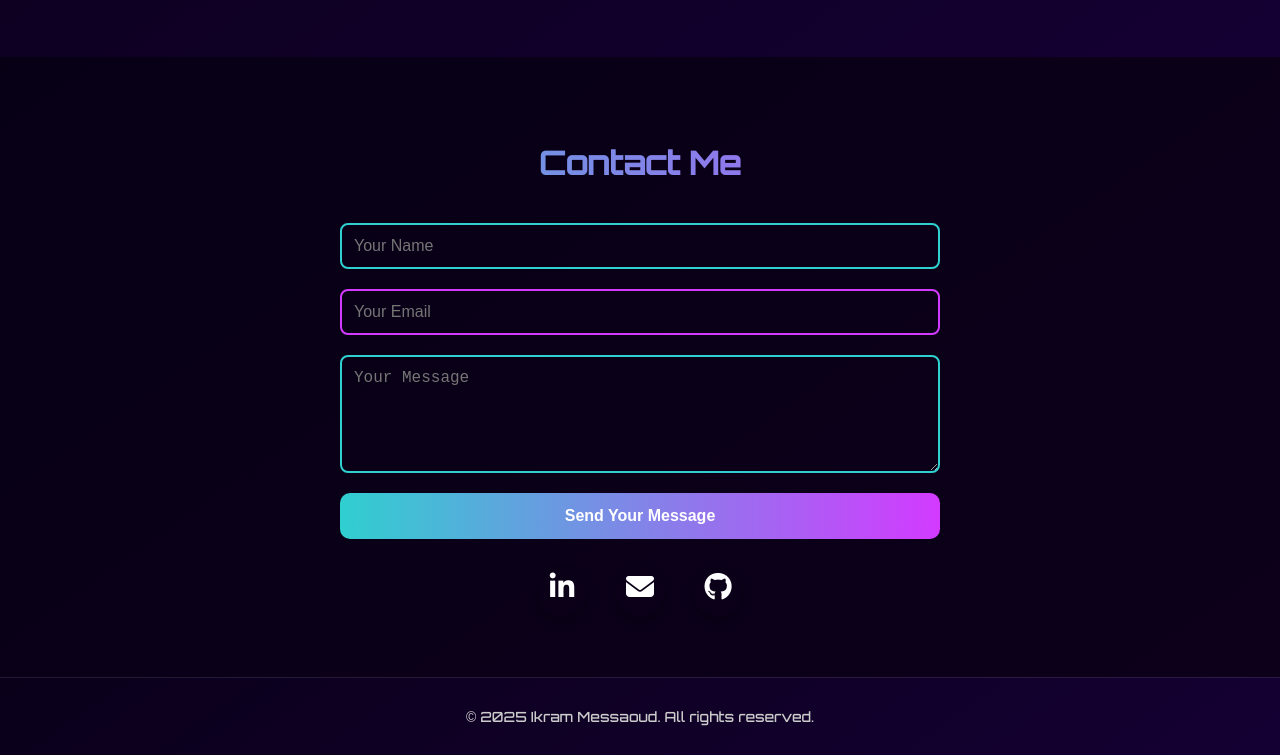
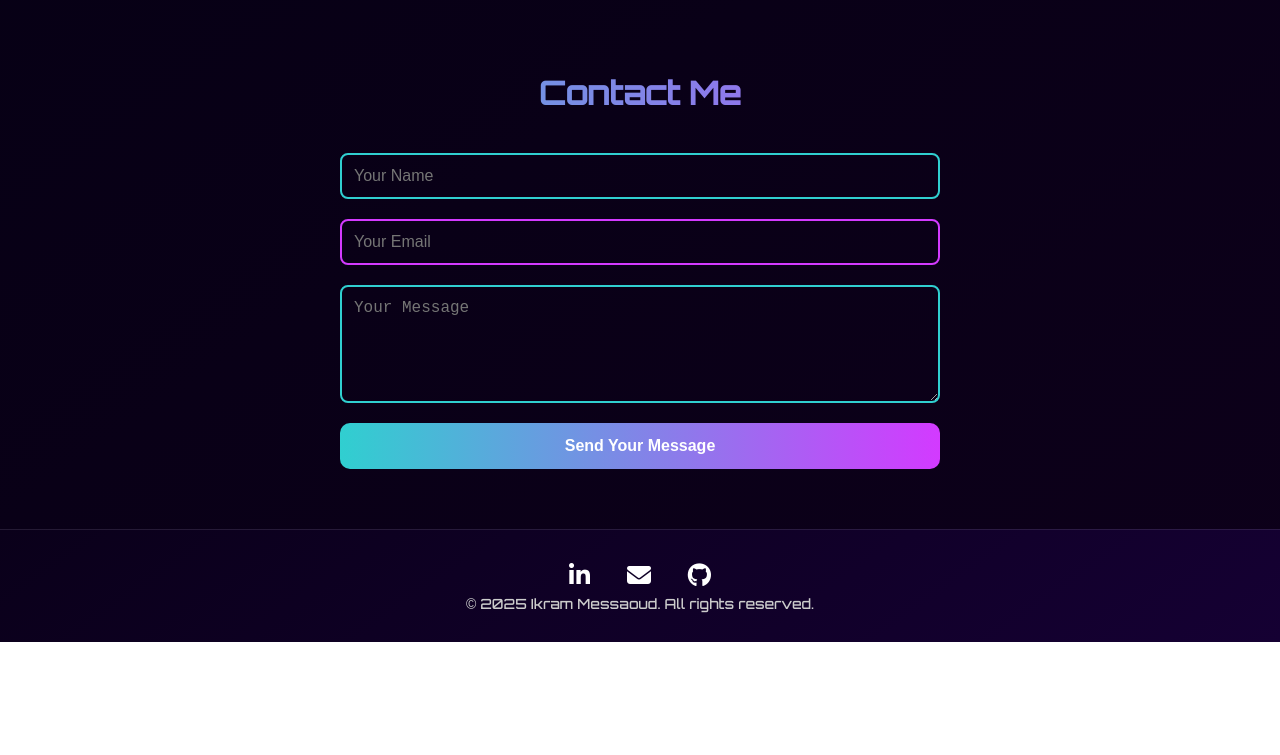
Before and after one commit to ikram713/My-portfolio, a plain HTML site: page index.html in a window 1280 px wide. Shown: the part 1764-2519 px from the top of the page. After the commit the page ends 2406 px from the top, so only its background shows below. Drawn offline with Linux system fonts and the light colour scheme.

Commit message:
last commit

```diff
--- a/index.html
+++ b/index.html
@@ -281,6 +281,40 @@
       transition: box-shadow 0.3s ease, border-color 0.3s ease;
     }
 
+    .footer-icons {
+  margin-bottom: 15px;
+}
+
+.footer-icons a {
+  font-size: 24px;
+  margin: 0 15px;
+  color: white;
+  text-decoration: none;
+  transition: transform 0.3s ease, color 0.3s ease;
+}
+
+.footer-icons a:hover {
+  transform: scale(1.2);
+  background: linear-gradient(90deg, #30cfd0, #d33aff);
+  -webkit-background-clip: text;
+  -webkit-text-fill-color: transparent;
+}
+
+.site-footer {
+  background: linear-gradient(145deg, #0a001a, #150033);
+  color: #ccc;
+  text-align: center;
+  padding: 10px 20px; /* ⬅️ Reduced from 30px to 10px */
+  font-size: 14px;
+  border-top: 1px solid rgba(255, 255, 255, 0.1);
+}
+
+.footer-icons {
+  margin-bottom: 5px; /* ⬅️ Was 15px, now smaller */
+}
+
+
+
     /* 🌐 Responsive Navbar Only */
     @media (max-width: 768px) {
       .nav-toggle {
@@ -322,7 +356,7 @@
     </div>
   </nav>
 
-  <header><span>Ikram Messaoud</span></header>
+  <!-- <header><span>Ikram Messaoud</span></header> -->
   <div class="profile-pic"><img src="profile.jpg" alt="Profile" /></div>
 
   <h1>IKRAM<br>Messaoud</h1>
@@ -343,10 +377,11 @@
   </h2>
 
   <div class="project-grid">
-    <div class="project-card">
-      <h3>Dreamy UI Portfolio</h3>
-      <p>A personal portfolio with a dreamy futuristic design using HTML, CSS, and JS.</p>
-    </div>
+  <div class="project-card">
+  <h3>Recommendation System</h3>
+  <p>A smart recommendation engine that suggests relevant items based on user preferences, built using Python, and scikit-learn.</p>
+</div>
+
  <div class="project-card">
   <h3>Real-Time Chat App</h3>
   <p>A web-based chat application with real-time messaging using WebSockets and user authentication.</p>
@@ -510,7 +545,7 @@ With a solid foundation in both frontend and backend development, and a deep pas
 
 
 <!-- Contact Buttons HTML -->
-<div class="contact-buttons">
+<!-- <div class="contact-buttons">
   <a href="https://www.linkedin.com/in/ikram-messaoud-08466b335?utm_source=share&utm_campaign=share_via&utm_content=profile&utm_medium=android_app" target="_blank">
     <i class="fab fa-linkedin-in"></i>
   </a>
@@ -520,7 +555,7 @@ With a solid foundation in both frontend and backend development, and a deep pas
   <a href=https://github.com/ikram713" target="_blank">
     <i class="fab fa-github"></i>
   </a>
-</div>
+</div> -->
 
 <!-- Contact Buttons CSS -->
 <style>
@@ -593,8 +628,20 @@ With a solid foundation in both frontend and backend development, and a deep pas
     }
   </script>
 
-  <footer class="site-footer">
+<footer class="site-footer">
+  <div class="footer-icons">
+    <a href="https://www.linkedin.com/in/ikram-messaoud-08466b335" target="_blank" aria-label="LinkedIn">
+      <i class="fab fa-linkedin-in"></i>
+    </a>
+    <a href="mailto:ikrammessaoud181@gmail.com" aria-label="Email">
+      <i class="fas fa-envelope"></i>
+    </a>
+    <a href="https://github.com/ikram713" target="_blank" aria-label="GitHub">
+      <i class="fab fa-github"></i>
+    </a>
+  </div>
   <p>&copy; 2025 Ikram Messaoud. All rights reserved.</p>
 </footer>
+
 </body>
 </html>
```
